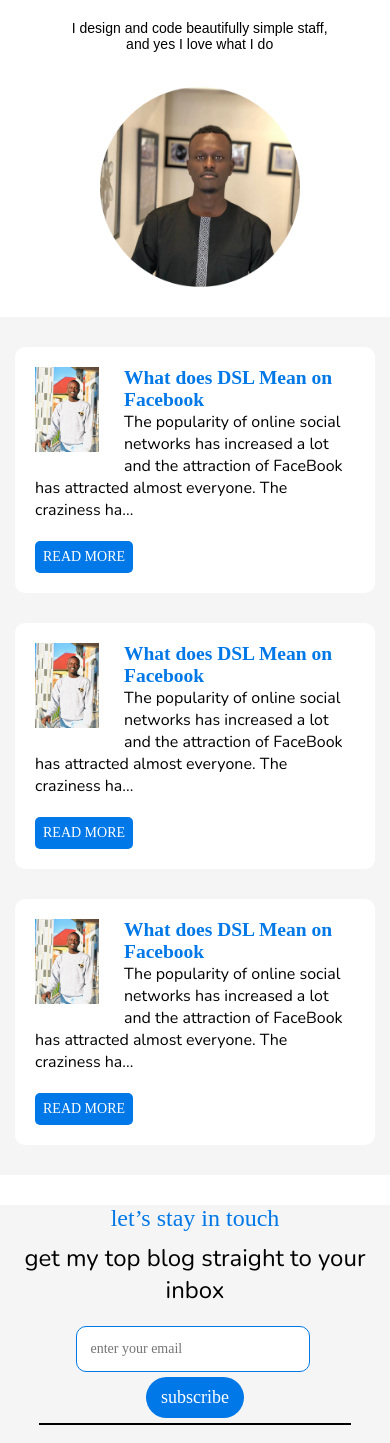
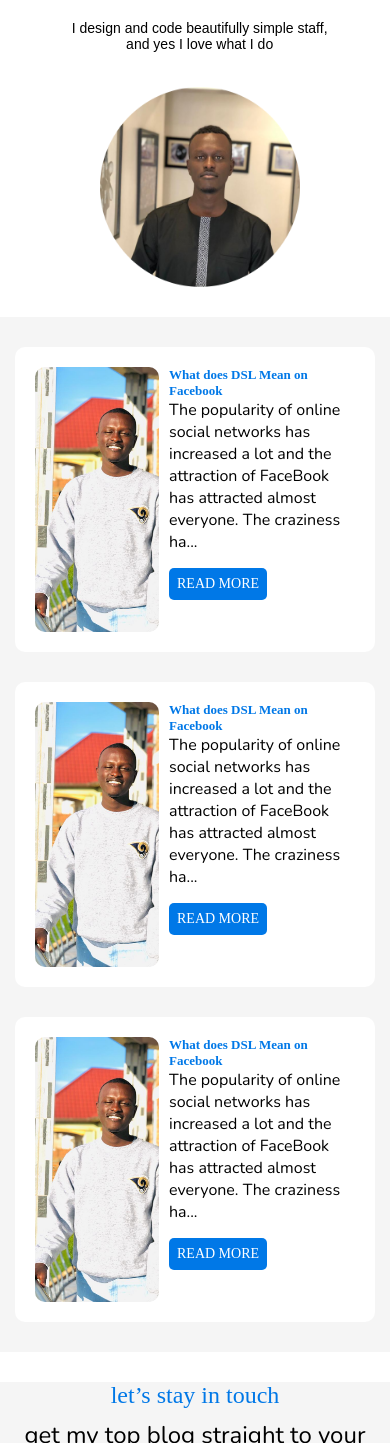
Before and after one commit to JeanLuc-N/capstone, a plain HTML site: page blog.html in a window 390 px wide. Shown: the part 131-1574 px from the top of the page. Drawn offline with nearby package versions, Linux system fonts and the light colour scheme; a web font is replaced by a local one.

Commit message:
blog corrected

```diff
--- a/blog.html
+++ b/blog.html
@@ -37,45 +37,36 @@
         </section>
     </header>
     <main class="container">
-        <article class="card clearfix">
+        <article class="card">
             <div class="card__image">
                 <img src="assets/luc.jpeg" alt="">
             </div>
-            <div class="card__title">
-                <h1>What does DSL Mean on Facebook</h1>
+            <div class="card__content">
+                <h1 class="card__title">What does DSL Mean on Facebook</h1>
+                <p class="card__description">The popularity of online social networks has increased a lot and the attraction of FaceBook has attracted almost everyone. The craziness ha...</p>
+                <button class="card--more">READ MORE</button>
             </div>
-            <div class="card__description">
-                <p>The popularity of online social networks has increased a lot and the attraction of FaceBook has attracted almost everyone. The craziness ha...</p>
-            </div>
-            <button class="card--more">READ MORE</button>
         </article>
-
-        <article class="card clearfix">
+        <article class="card">
             <div class="card__image">
                 <img src="assets/luc.jpeg" alt="">
             </div>
-            <div class="card__title">
-                <h1>What does DSL Mean on Facebook</h1>
+            <div class="card__content">
+                <h1 class="card__title">What does DSL Mean on Facebook</h1>
+                <p class="card__description">The popularity of online social networks has increased a lot and the attraction of FaceBook has attracted almost everyone. The craziness ha...</p>
+                <button class="card--more">READ MORE</button>
             </div>
-            <div class="card__description">
-                <p>The popularity of online social networks has increased a lot and the attraction of FaceBook has attracted almost everyone. The craziness ha...</p>
-            </div>
-            <button class="card--more">READ MORE</button>
         </article>
-
-        <article class="card clearfix">
+        <article class="card">
             <div class="card__image">
                 <img src="assets/luc.jpeg" alt="">
             </div>
-            <div class="card__title">
-                <h1>What does DSL Mean on Facebook</h1>
+            <div class="card__content">
+                <h1 class="card__title">What does DSL Mean on Facebook</h1>
+                <p class="card__description">The popularity of online social networks has increased a lot and the attraction of FaceBook has attracted almost everyone. The craziness ha...</p>
+                <button class="card--more">READ MORE</button>
             </div>
-            <div class="card__description">
-                <p>The popularity of online social networks has increased a lot and the attraction of FaceBook has attracted almost everyone. The craziness ha...</p>
-            </div>
-            <button class="card--more">READ MORE</button>
         </article>
-
     </main>
     <footer>
         <div class="footer__title">
--- a/css/style.css
+++ b/css/style.css
@@ -113,6 +113,10 @@ header{
     text-decoration: none;
 }
 
+.header__item > a:visited{
+    color: #0078E7;
+}
+
 .social{
     display: flex;
     justify-content: center;
@@ -206,7 +210,7 @@ header{
     margin: 10px;
 }
 
-.contact__name{
+.contact__name, .contact__email, .contact__subject, .contact__message{
     padding: 10px;
     border: 1px solid #0078E7;
     border-radius: 5px;
@@ -214,29 +218,6 @@ header{
     width: 80%;
 }
 
-.contact__email{
-    padding: 10px;
-    border: 1px solid #0078E7;
-    border-radius: 5px;
-    font-family: Antic;
-    width: 85%;
-}
-
-.contact__subject{
-    padding: 10px;
-    border: 1px solid #0078E7;
-    border-radius: 5px;
-    font-family: Antic;
-    width: 100%;
-}
-
-.contact__message{
-    padding: 10px;
-    border: 1px solid #0078E7;
-    border-radius: 5px;
-    font-family: Antic;
-    width: 100%;
-}
 
 .contact__btn{
     background-color: #0078E7;
@@ -244,7 +225,7 @@ header{
     border: none;
     border-radius: 5px;
     padding: 15px;
-    font-family: Pecita;
+    font-family: Antic;
     font-size: 20px;
 
 }
@@ -280,7 +261,7 @@ footer{
 hr{
     width: 80%;
     margin:auto;
-    border: 1px solid black;
+    border: 1px solid #0078E7;
     font-weight: 100;
 }
 
@@ -324,36 +305,38 @@ hr{
     padding: 20px;
     background-color: white;
     border-radius: 10px;
+    display: flex;
+    flex-direction: row;
 
 }
 
 .card__image{
-    width: 20%;
-    float: left;
-    margin-right: 25px;
+    width: 40%;
+    margin-right: 10px;
+}
+
+.card__content{
+    width: 60%;
 }
 
 .card__image > img{
+    display: block;
     width: 100%;
+    height: 265px;
+    border-radius: 10px;
     object-fit: cover;
-}
-
-.clearfix::after {
-    content: "";
-    clear: both;
-    display: table;
 }
 
 .card__title{
     font-family: Antic;
+    margin-bottom: 15px;
     font-size: 20px;
     color: #0078E7;
-    margin-bottom: 45px;
 }
 
 .card__description{
     font-family: Nunito;
-    margin-bottom: 20px;
+    margin-bottom: 15px;
 }
 
 .card--more{
@@ -404,7 +387,7 @@ hr{
     z-index: 1;
     justify-content: space-between;
     box-shadow: 10px 10px 5px #0078E7;
-    height: 600px;
+    min-height: 600px;
 }
 
 .stack__designer{
@@ -429,9 +412,11 @@ hr{
 }
 
 .stack__description{
-    margin: 5px;
+    margin: 15px;
     text-align: center;
     padding: 5px;
+    font-size: 20px;
+    font-family: Nunito;
 }
 
 @media only screen and (max-width: 768px) {
@@ -487,11 +472,12 @@ hr{
         margin-top: 20px;
     }
     .footer__btn {
-        border-radius: 30px;
+        border-radius: 10px;
         padding: 10px;
         font-size: 18px;
         margin-top: 5px;
         margin-bottom: 5px;
+        width: 60%;
     }
     .card {
         width: 100%;
@@ -511,12 +497,10 @@ hr{
     .contact__title {
         font-size: 40px;
     }
-    .contact__name {
+    .contact__name, .contact__email, .contact__subject, .contact__message{
         width: 100%;
     }
-    .contact__email {
-        width: 100%;
-    }
+
     .contact__btn {
         padding: 10px;
         font-size: 14px;
```
Also changed, not shown: index.html (+2 -3 lines).
